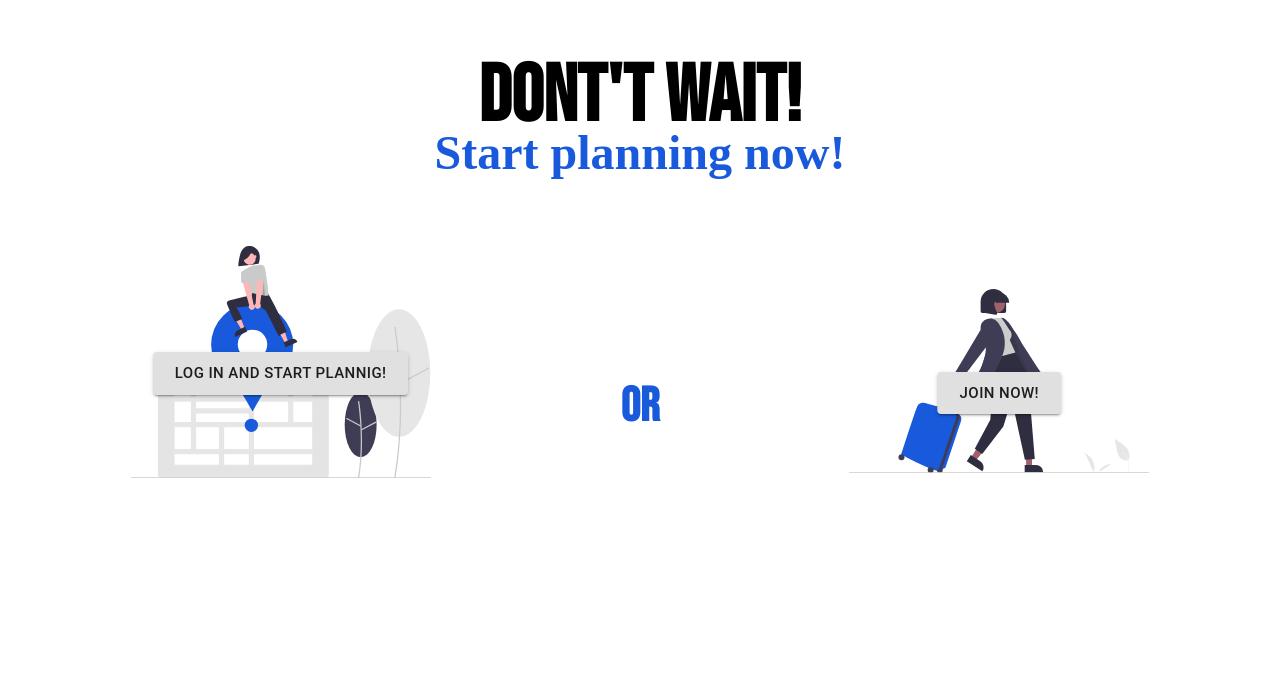
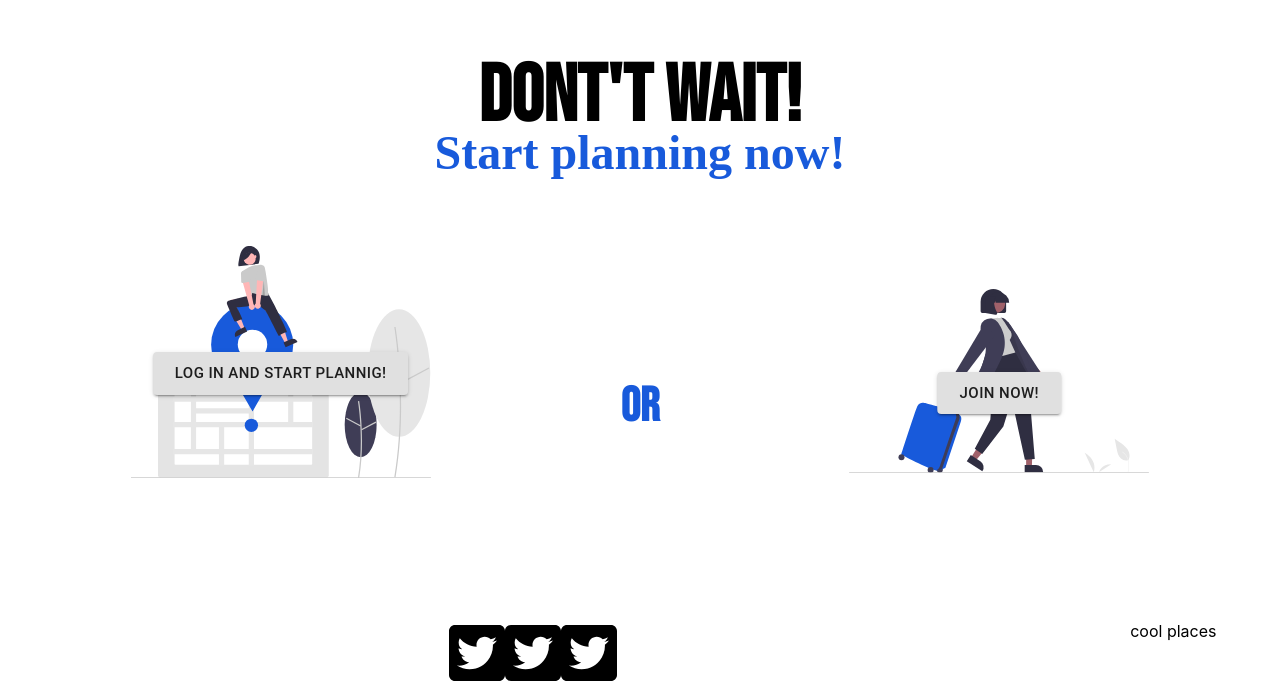
Before and after one commit to Fewarc/cool-places-app, a React (Create React App) app in the folder client/: page / in a window 1280 px wide. Shown: the part 2643-3328 px from the top of the page. Built offline with nearby package versions, Linux system fonts and the light colour scheme; a web font is replaced by a local one.

Commit message:
add footer

```diff
--- a/client/package.json
+++ b/client/package.json
@@ -4,6 +4,7 @@
   "private": true,
   "dependencies": {
     "@fortawesome/fontawesome-svg-core": "^1.2.35",
+    "@fortawesome/free-brands-svg-icons": "^5.15.3",
     "@fortawesome/free-solid-svg-icons": "^5.15.3",
     "@fortawesome/react-fontawesome": "^0.1.14",
     "@material-ui/core": "^4.11.4",
--- a/client/src/components/Main/Content/Content.js
+++ b/client/src/components/Main/Content/Content.js
@@ -1,7 +1,8 @@
 import React, { useState } from 'react';
 import { Card, Button, CardMedia, CardHeader, Avatar, Container, Grid } from '@material-ui/core';
 import { FontAwesomeIcon } from '@fortawesome/react-fontawesome';
-import { faMapMarkedAlt, faListOl, faCheckSquare } from '@fortawesome/free-solid-svg-icons';
+import { faMapMarkedAlt, faListOl, faCheckSquare} from '@fortawesome/free-solid-svg-icons';
+import { faTwitterSquare } from '@fortawesome/free-brands-svg-icons';
 import { Fade } from 'react-reveal';
 
 import '../Main.scss';
@@ -183,6 +184,20 @@ function Content() {
                     </Grid>
                 </Grid>
 
+                <div className="rotate-rect">
+                    <Grid container justify="center">
+                        <Grid item xs={10}>
+                            <FontAwesomeIcon className="social-icon" icon={faTwitterSquare} size="4x"/>
+                            <FontAwesomeIcon className="social-icon" icon={faTwitterSquare} size="4x"/>
+                            <FontAwesomeIcon className="social-icon" icon={faTwitterSquare} size="4x"/>
+                        </Grid>
+                        <Grid item xs={2}>
+                            cool places
+                        </Grid>
+                    </Grid>
+                </div>
+                <div style={{ height: '150px' }}></div>
+
             </Container>
         </div>
     )
--- a/client/src/components/Main/Main.js
+++ b/client/src/components/Main/Main.js
@@ -20,10 +20,6 @@ function Main() {
             <Navbar />
 
             <Content />
-
-            <div style={{ height: '150px'}}>
-
-            </div>
         </div>
     )
 }
--- a/client/src/components/Main/Main.scss
+++ b/client/src/components/Main/Main.scss
@@ -1,9 +1,7 @@
 $mainBlue: #185adb;
-$secondaryYellow: #ffc947;
-$secondaryCream: #feddbe;
-$secondaryDarkBlue: #0a1931;
-
-$allColors: #ffc947, #feddbe, #0a1931;
+$secondaryBlue: #8ECAE6;
+$secondaryOrange: #FFB703;
+$secondaryYellow: #FFC947;
 
 .main-title {
     height: 100vh;
@@ -55,6 +53,9 @@ $allColors: #ffc947, #feddbe, #0a1931;
     margin-left: 10%;
 }
 
+.first-container {
+    position: relative;
+}
 
 //////////////////////////////////////////
 
@@ -200,3 +201,17 @@ p {
     left: 50%;
     transform: translate(-50%, -50%);
 }
+
+//////////////////////////////////////////
+
+.rotate-rect {
+    position: absolute;
+    width: 100%;
+    left: 50%;
+    bottom: 0;
+    transform: translateX(-50%);
+}
+
+.social-icon {
+    cursor: pointer;
+}
```
Also changed, not shown: 1 other file (tests, documents, lock files or other folders).
